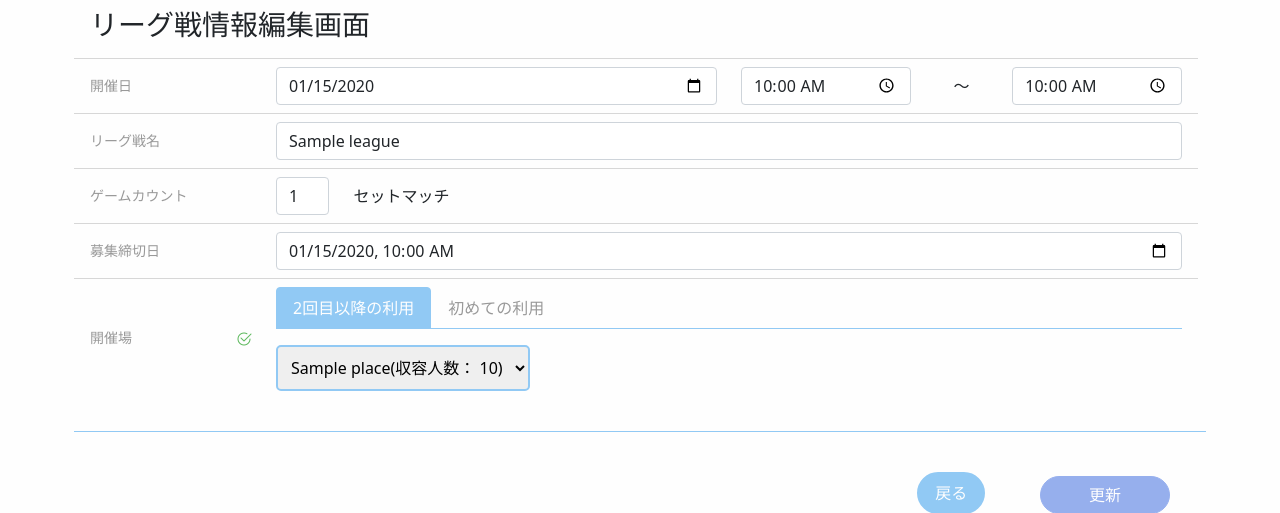
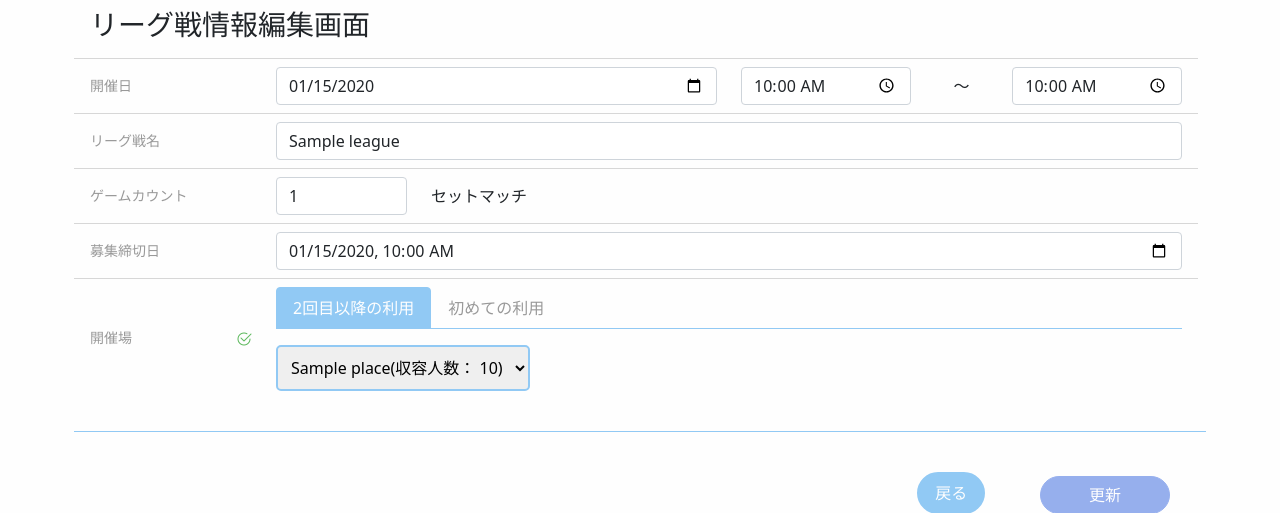
Before and after one commit to onopon/spotto_league, a Flask app: template templates/admin/league/register.html in a window 1280 px wide. Shown: the top 513 px of the page. Run offline with Flask 2, Linux system fonts and the light colour scheme; tables that the repository leaves empty hold one stand-in row (values such as "Sample post"); the template is opened without the code that fills it: values that come from a table or form of the project are taken from there, most other values are stand-ins (such as "Sample title", 1, 10 or a date in 2020); parts of the project's set-up code (start-up, migrations or seed data) failed here and were passed over; some libraries are stand-ins or nearby versions.

Commit message:
sort date and fix admin design
Signed-off-by: kiyoto.onozawa <kiyoto.onozawa@mixi.co.jp>

```diff
--- a/spotto_league/controllers/league_list_controller.py
+++ b/spotto_league/controllers/league_list_controller.py
@@ -19,6 +19,8 @@ class LeagueListController(BaseController):
     def get_layout(self, request: BaseRequest, **kwargs) -> BaseResponse:
         is_from_register = bool(request.form.get("is_from_register", 0))
         league_list = League.all()
+        league_list.sort(key=lambda r: r.date, reverse=False)
+
         league_list_hash = defaultdict(list)
         league_members = LeagueMember.find_all_by_user_id(self.login_user.id)
         user_join_league_ids = []
@@ -42,6 +44,7 @@ class LeagueListController(BaseController):
                     league_list_hash['status_ready'].append(league)
             elif league.is_status_finished():
                 league_list_hash['status_finished'].append(league)
+        league_list_hash['status_finished'].sort(key=lambda r: r.date, reverse=True)
         return self.render_template("league_list.html",
                                     is_from_register=is_from_register,
                                     user_join_league_ids=user_join_league_ids,
--- a/spotto_league/controllers/user/info_controller.py
+++ b/spotto_league/controllers/user/info_controller.py
@@ -31,6 +31,7 @@ class InfoController(BaseController):
         if self._user.id == self.login_user.id:
             if self.login_user.is_admin():
                 leagues = League.all()
+                leagues.sort(key=lambda r: r.date, reverse=False)
                 render_hash['yet_recruiting_league_list'] = []
                 render_hash['ready_league_list'] = []
                 render_hash['yet_finished_league_list'] = []
--- a/templates/admin/league/register.html
+++ b/templates/admin/league/register.html
@@ -54,8 +54,8 @@
           <div class="col-10">
             <div class="row align-items-center">
               <label class="invalid"></label>
-              <div class="col-2 col-lg-1"><input class="form-control" type="number" name="game_count" value="{{ league.game_count if league }}"></div>
-              <div class="col-10 col-lg-11">セットマッチ</div>
+              <div class="col-3 col-lg-2"><input class="form-control" type="number" name="game_count" value="{{ league.game_count if league }}"></div>
+              <div class="col-9 col-lg-10">セットマッチ</div>
             </div>
           </div>
         </div>
```
